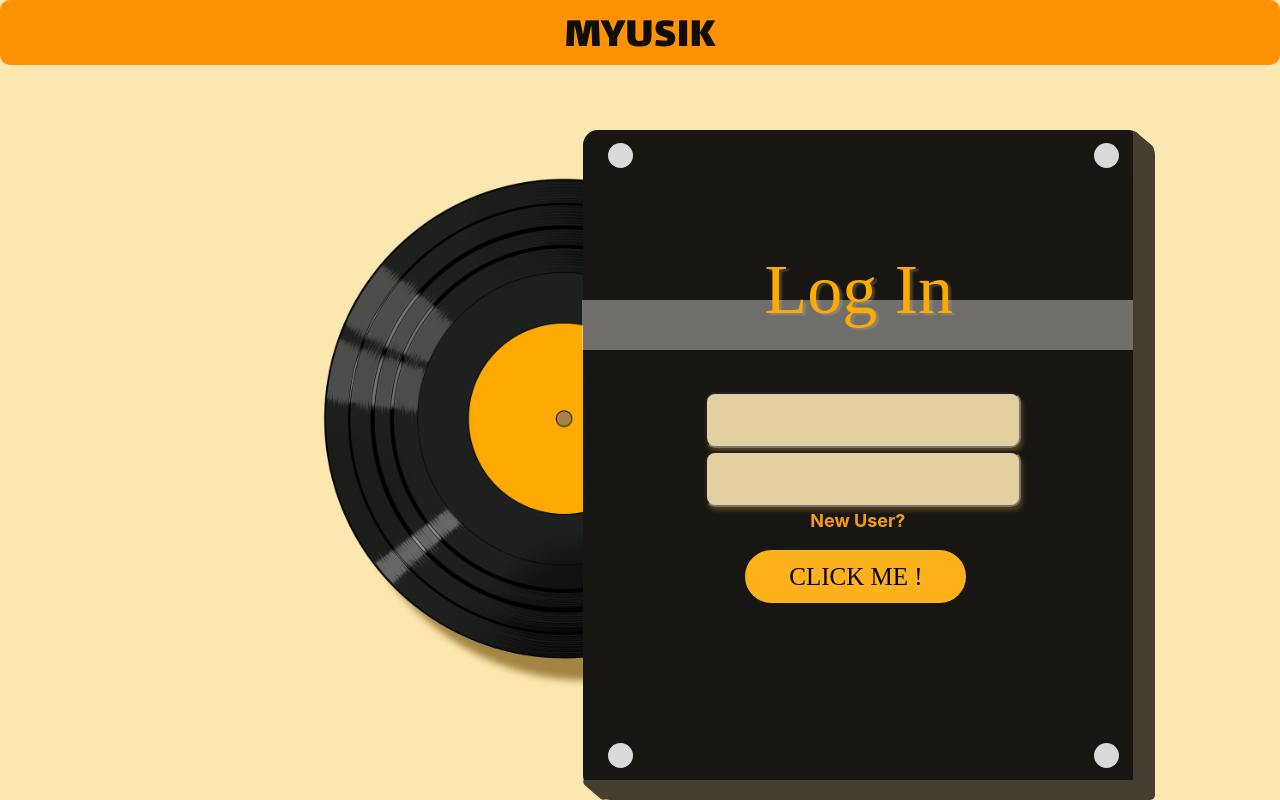
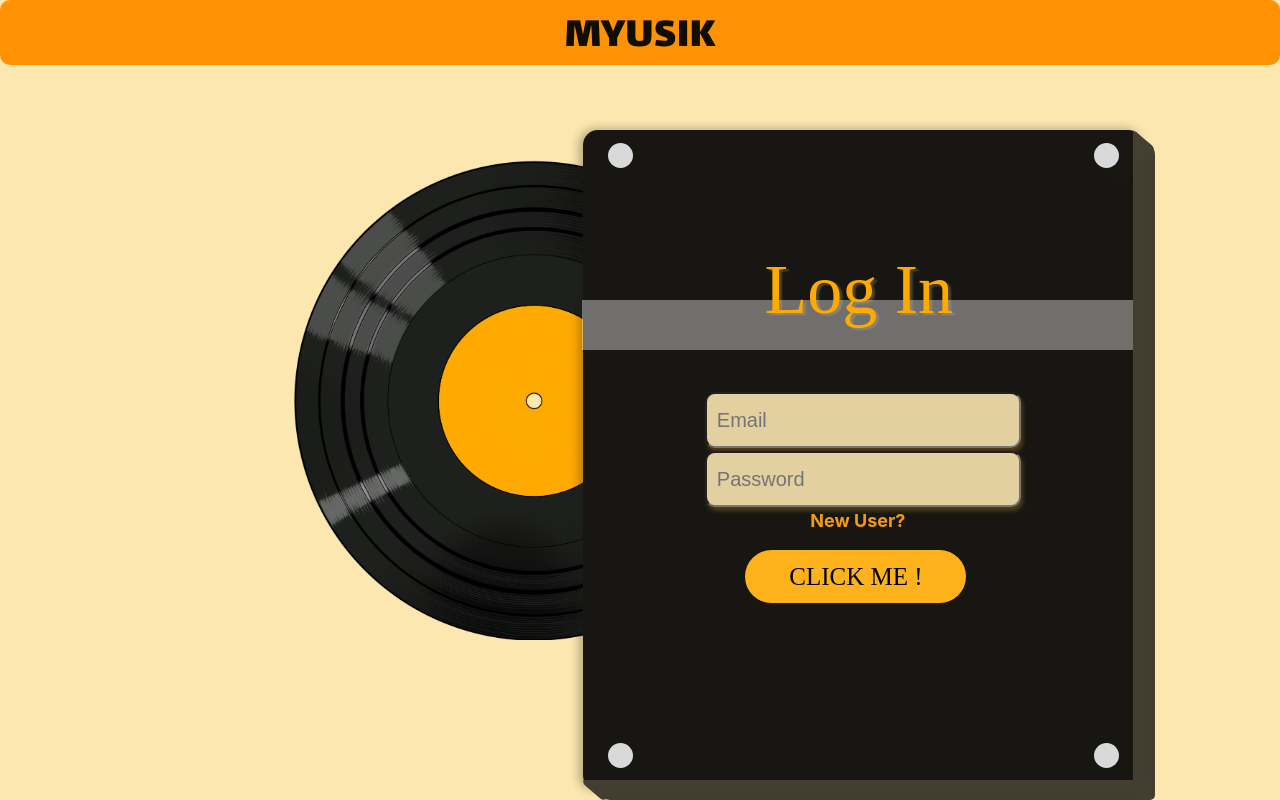
Before and after one commit to extint/openmusic, a React (Create React App) app in the folder frontend/: page /login in a window 1280 px wide. Built offline with nearby package versions, Linux system fonts and the light colour scheme.

Commit message:
Final animations signup/login

```diff
--- a/frontend/src/signup_login/login.css
+++ b/frontend/src/signup_login/login.css
@@ -15,7 +15,8 @@
     justify-content: center;
     align-items: center;
 }
-/* .desktop .dynamic-name{
+
+.desktop .dynamic-name{
     width:20px;
     height: 200px;
     left: 500px;
@@ -23,7 +24,7 @@
     top:410px;
     position: fixed;
     background-color: #746ba8;
-} */
+}
 
 .desktop .overlap-group {
     height: 793px;
@@ -31,18 +32,29 @@
     position: absolute;
     top: 10%;
     width: 972px;
-    /* background-color: yellowgreen; */
 }
 
 .desktop .vinylcd {
-    height: 85vh;
-    left: 18%;
+    height: 60vh;
+    left: 23%;
     object-fit: cover;
     position: fixed;
-    top: 10%;
-    width: auto;
+    top: 20%;
+    width: 60vh;
+    animation: defaultRotate 1s infinite
 
 }
+@keyframes defaultRotate {
+    0% {transform: rotate('0deg');}
+    100% {transform: rotate('360deg');}
+}
+/* .transitioned {
+    background-color: #000000;
+    animation: switchingPage 5s ;
+    transform: translateX(-51%);
+    z-index: 1;
+} */
+
 
 .desktop .back-rect {
     background-color: #171612;
@@ -72,6 +84,8 @@
     position: absolute;
     top: 50px;
     width: 560px;
+    box-shadow: -3px 0px 10px 1px rgba(26, 26, 26, 0.318)
+
 }
 .desktop .edge-rect-tr {
     border-radius: 5px;
@@ -130,6 +144,7 @@
     border:none;
     font-size: 25px;
     font-family: 'Times New Roman', Times, serif;
+    cursor: pointer;
 }
 .desktop .button:hover{
     background-color: #e79f0e
@@ -182,6 +197,7 @@
     top: 579px;
     transform: rotate(-0.22deg);
     width: 212px;
+    cursor: pointer;
 }
 
 .desktop .shadow-horiz {
@@ -299,3 +315,19 @@
     font-family: "Lalezar-Regular";
     src: url(/public/FONTS/Lalezar/Lalezar-Regular.ttf);
 }
+@import url("https://fonts.googleapis.com/css2?family=Anonymous+Pro&display=swap");
+
+/* #circular-text {
+    background-color: #000;
+  position: relative;
+  background: #895151;
+  color: #000;
+  border-radius: 100%;
+  box-shadow: 0 0 30px rgba(0, 0, 0, 0.15);
+  padding: 20px;
+}
+
+#circular-text span {
+  position: absolute;
+  transform-origin: top left;
+} */
--- a/frontend/src/signup_login/login.js
+++ b/frontend/src/signup_login/login.js
@@ -1,4 +1,4 @@
-import React  from "react";
+import React from "react";
 import "./login.css";
 import vinylcd from './vinyl-cd.png'
 import { Link, useNavigate } from "react-router-dom";
@@ -18,19 +18,24 @@ export const Desktop1 = () => {
       [name]: value
     });
   };
-      const navigate=useNavigate()
+  const navigate = useNavigate()
   const handleSubmit = async (e) => {
     e.preventDefault();
     // navigate('/home')
     let response;
     try {
       // Make API call to backend for login validation
-          const response = await axios.post('http://localhost:8000/login', formData, {withCredentials: true});
+      const response = await axios.post('http://localhost:8000/login', formData, { withCredentials: true });
       console.log(response);
       // Assuming the backend responds with a success message
       if (response.data.success) {
         // Redirect to the "/home" route
+        const cd = document.querySelector('.vinylcd');
+        cd.style.transform = 'translateX(+47%)';
+        cd.style.transition = 'transform 900ms '
+        setTimeout(() => {
           navigate(`/home/${formData.userName}`);
+        }, 1300)
       } else {
         // Handle unsuccessful login (e.g., show an error message)
         console.log('Login failed');
@@ -48,27 +53,44 @@ export const Desktop1 = () => {
     const anchor = document.querySelector('.vinylcd');
 
     if (anchor) {
-          const centerX = (anchor.getBoundingClientRect().left+anchor.getBoundingClientRect().right)/2;
-          const centerY = (anchor.getBoundingClientRect().left+anchor.getBoundingClientRect().right)/2;
+      const centerX = (anchor.getBoundingClientRect().left + anchor.getBoundingClientRect().right) / 2;
+      const centerY = (anchor.getBoundingClientRect().left + anchor.getBoundingClientRect().right) / 2;
       const base = x - centerX;
       const height = centerY - y;
       const theta = -Math.atan2(height, base) * (180 / Math.PI);
 
       const rotatingcd = document.querySelector('.vinylcd');
-          rotatingcd.style.transform = `rotate(${theta+20}deg)`;
+      rotatingcd.style.transform = `rotate(${theta + 20}deg)`;
       console.log(theta);
     }
 
     document.removeEventListener('mousemove', handleSubmit);
   });
-
+  const switchPage = () => {
+    const cd = document.querySelector('.vinylcd');
+    const blackBox = document.querySelector('.overlap-group');
+    if (cd) {
+      cd.style.transform = 'translateX(-55%)';
+      cd.style.transition = 'transform 500ms ';
+      cd.classList.add('transitioned');
+      setTimeout(() => {
+        cd.style.transform = 'translateX(0%)';
+        cd.style.transition = 'transform 500ms';
+      }, 800);
+      setTimeout(() => {
+        navigate('/signup');
+      }, 1200);
+      cd.onclick = null;
+    }
+  };
 
 
   return (
     <div className="desktop">
       <div className="div">
+        <img className={`vinylcd`}
+          alt="Vinyl cd" src={vinylcd} />
         <div className="overlap-group">
-                    <img className="vinylcd" alt="Vinyl cd" src={vinylcd}/>
           {/* <div className="dynamic-name"></div> */}
           {/* ("#dynamic-name").circleType({radius: 800}); */}
           <div className="back-rect" />
@@ -79,11 +101,11 @@ export const Desktop1 = () => {
             <div className="lightbox-2"></div>
             <form type='submit' onSubmit={handleSubmit}>
               {/* <input className="name" name='name' value={name} onChange={handleName }></input> */}
-                        <input type="text" className="name" name="userName" value={formData.value} onChange={handleInputChange}></input>
-                        <input type="password" className="name" name="password" value={formData.value} onChange={handleInputChange}></input>
+              <input type="email" className="name" name="email" value={formData.value} onChange={handleInputChange} placeholder="Email"></input>
+              <input type="password" className="name" name="password" value={formData.value} onChange={handleInputChange} placeholder="Password"></input>
               {/* <input type="password" className="name"></input> */}
 
-                        <Link to="/signup"style={{
+              <div style={{
                 textDecoration: 'none',
                 color: '#f39c12',  // Yellow color
                 fontWeight: 'bold',
@@ -94,7 +116,7 @@ export const Desktop1 = () => {
                 marginRight: '10px',
               }}
                 onMouseEnter={(e) => e.target.style.textDecoration = 'underline'}
-                                                onMouseLeave={(e) => e.target.style.textDecoration = 'none'}>New User?</Link>
+                onMouseLeave={(e) => e.target.style.textDecoration = 'none'} onClick={switchPage}>New User?</div>
 
               <button className="button">  CLICK ME !  </button>
             </form>
--- a/frontend/src/signup_login/signup.js
+++ b/frontend/src/signup_login/signup.js
@@ -30,7 +30,7 @@ export const Desktop = () => {
         console.log(formData.email)
         console.log(formData.password)
         console.log(formData.conf_password)
-        if(formData.password != formData.conf_password){
+        if(formData.password !== formData.conf_password){
             console.error("passwords do not match");
             return;
         }
@@ -43,7 +43,12 @@ export const Desktop = () => {
             const response  = await axios.post('http://localhost:8000/signup', form, {withCredentials: true});
             console.log(response);
             if(response.data.success){
+                const cd = document.querySelector('.vinylcd');
+                cd.style.transform = 'translateX(+47%)';
+                cd.style.transition = 'transform 900ms '
+                setTimeout(()=>{
                 navigate(`/home/${formData.name}`);
+                },1300)
             }
             else {
                 console.log('Signup failed');
@@ -74,14 +79,29 @@ export const Desktop = () => {
             console.log(theta);
         }
     });
+    const switchPage = () => {
+        const cd = document.querySelector('.vinylcd');
+        const blackBox = document.querySelector('.overlap-group')
+        if (cd) {
+            cd.style.transform = 'translateX(-55%)';
+            cd.style.transition = 'transform 500ms '
+            cd.classList.add('transitioned');
+            setTimeout(() => {
+                cd.style.transform = 'translateX(0%)';
+                cd.style.transition = 'transform 500ms';
+            }, 800)
+            setTimeout(() => {
+                navigate('/login')
+            }, 1200);
+            cd.onclick = null;
+        }
+    };
 
     return (
         <div className="desktop">
             <div className="div">
-                <div className="overlap-group">
+                <div className="signup-overlap-group">
                     <img className="vinylcd" alt="Vinyl cd" src={vinylcd} />
-                    {/* <div className="dynamic-name"></div> */}
-                    {/* ("#dynamic-name").circleType({radius: 800}); */}
                     <div className="back-rect" />
                     <div className="edge-rect-bl" />
                     <div className="front-rect">
@@ -93,9 +113,9 @@ export const Desktop = () => {
                             <input type="email" className="name" name="email" value={formData.value} onChange={handleInputChange} placeholder="Email Id"></input>
                             <input type="password" className="name" name="password" value={formData.value} onChange={handleInputChange} placeholder="Password"></input>
                             <input type="password" className="name" name="conf_password" value={formData.value} onChange={handleInputChange} placeholder="Confirm Password"></input>
-                            <Link to="/login" style={{
+                            <div style={{
                                 textDecoration: 'none',
-                                color: '#f39c12',  // Yellow color
+                                color: '#f39c12',
                                 fontWeight: 'bold',
                                 fontSize: '18px',
                                 transition: 'color 0.3s',
@@ -104,26 +124,19 @@ export const Desktop = () => {
                                 marginRight: '10px',
                             }}
                                 onMouseEnter={(e) => e.target.style.textDecoration = 'underline'}
-                                onMouseLeave={(e) => e.target.style.textDecoration = 'none'}>Log In</Link>
-                            <button className="sbutton" onClick={handleSubmit}>  CLICK ME !  </button>
-                            {/* <img className="email-id" alt="Email id" src="email-id.svg" /> */}
-                            {/* <div className="password" /> */}
-                            {/* <div className="confirm-password" /> */}
+                                onMouseLeave={(e) => e.target.style.textDecoration = 'none'} onClick={switchPage}>Log In</div>
+                            <button className="sbutton">  CLICK ME !  </button>
                         </form>
                     </div>
                     <div className="edge-rect-tr" />
-                    {/* <div className="button" /> */}
-                    {/* <div className="clickme"> </div> */}
-                    {/* <img className="shadow-horiz" alt="Shadow horiz" src="shadow-horiz.svg" /> */}
+
                     <div className="signup">Sign Up</div>
-                    {/* <img className="shadow-vertical" alt="Shadow vertical" src="shadow-vertical.svg" /> */}
                     <div className="screw" />
                     <div className="screw-2" />
                     <div className="screw-3" />
                     <div className="screw-4" />
                 </div>
                 <div className="overlap">
-                    {/* <img className="navbar" alt="Navbar" src={navbar} /> */}
                     <p className="myusik">MYUSIK</p>
                 </div>
             </div>
--- a/frontend/src/signup_login/style.css
+++ b/frontend/src/signup_login/style.css
@@ -24,7 +24,7 @@
 
 .desktop .overlap-group {
     height: 793px;
-    left: 121px;
+    left: 80%;
     position: absolute;
     top: 158px;
     width: 972px;
@@ -35,7 +35,7 @@
     left: 18%;
     object-fit: cover;
     position: fixed;
-    top: 10%;
+    top: 7%;
     width: auto;
 }
 
@@ -267,7 +267,13 @@
     align-items: center;
     text-align: center;
 }
-
+.desktop .signup-overlap-group {
+    height: 793px;
+    left: 16%;
+    position: absolute;
+    top: 10%;
+    width: 972px;
+}
 /* .desktop .navbar {
     height: 101px;
     left: 0;
```
Also changed, not shown: frontend/src/signup_login/vinyl-cd.png. Lines whose indentation alone changed are shown as unchanged.
